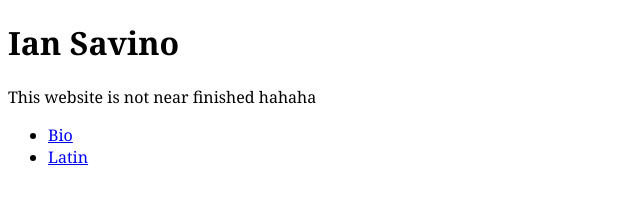
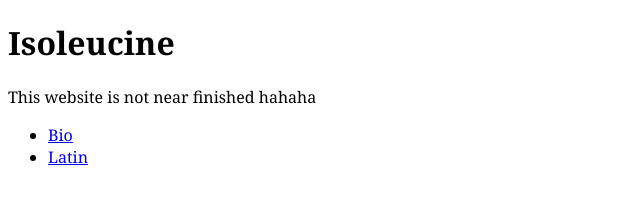
Before and after one commit to Isoleucine1202/mysite1, a plain HTML site: page index.html in a window 1280 px wide. Shown: the full height of the page, 0-640 px from the left. Drawn offline with Linux system fonts and the light colour scheme.

Commit message:
Update index.html

```diff
--- a/index.html
+++ b/index.html
@@ -13,7 +13,7 @@
     </head>
     <body>
 
-        <h1>Ian Savino</h1>
+        <h1>Isoleucine</h1>
         <section>
         <p>This website is not near finished hahaha</p>
         </section>
```
